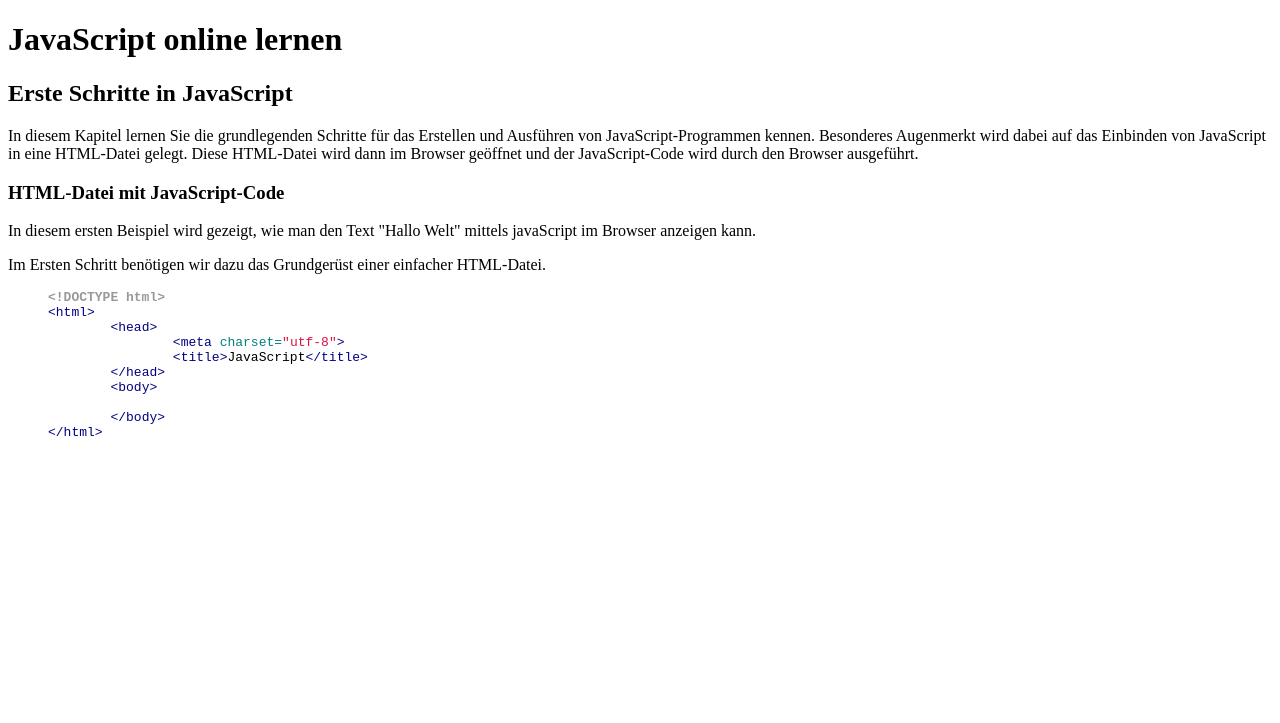
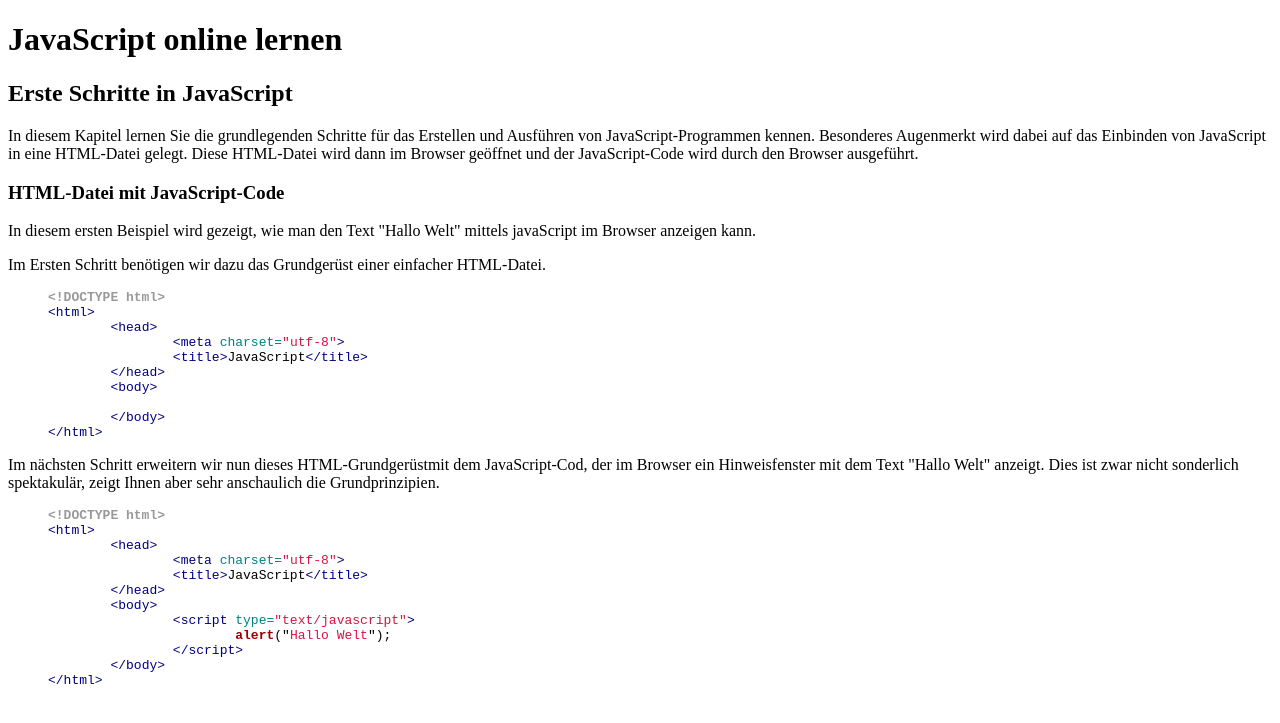
Before and after one commit to dirkeinecke/JavaScript-online-lernen, a Jekyll site: the page built from index.html, in a window 1280 px wide. Shown: the top 723 px of the page. Built offline with Jekyll 4.4.1, drawn with Linux system fonts in a browser that asks for light colours.

Commit message:
Update index.html

```diff
--- a/index.html
+++ b/index.html
@@ -21,3 +21,18 @@ description: JavaScript online lernen
 	</body>
 </html>
 {% endhighlight %}
+<p>Im nächsten Schritt erweitern wir nun dieses HTML-Grundgerüstmit dem JavaScript-Cod, der im Browser ein Hinweisfenster mit dem Text "Hallo Welt" anzeigt. Dies ist zwar nicht sonderlich spektakulär, zeigt Ihnen aber sehr anschaulich die Grundprinzipien.</p>
+{% highlight html %}
+<!DOCTYPE html>
+<html>
+	<head>
+		<meta charset="utf-8">
+		<title>JavaScript</title>
+	</head>
+	<body>
+		<script type="text/javascript">
+			alert("Hallo Welt");
+		</script>
+	</body>
+</html>
+{% endhighlight %}
```
